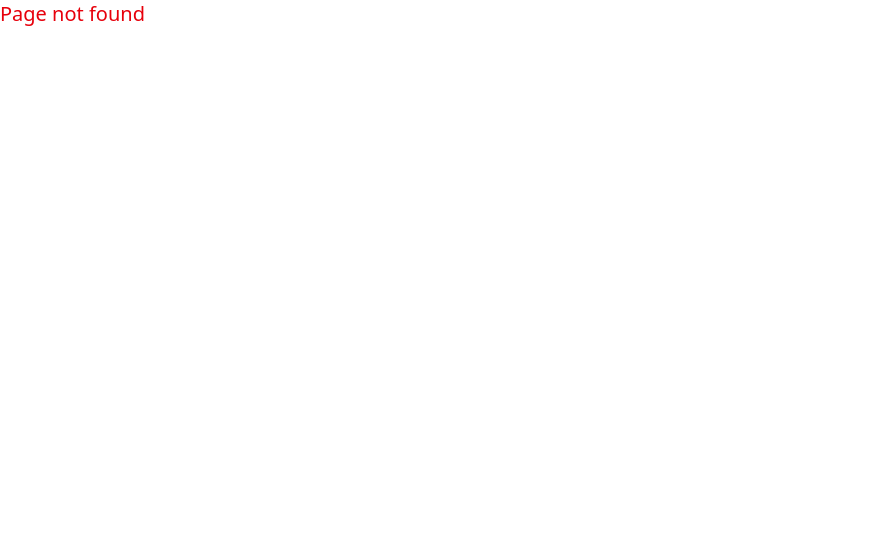
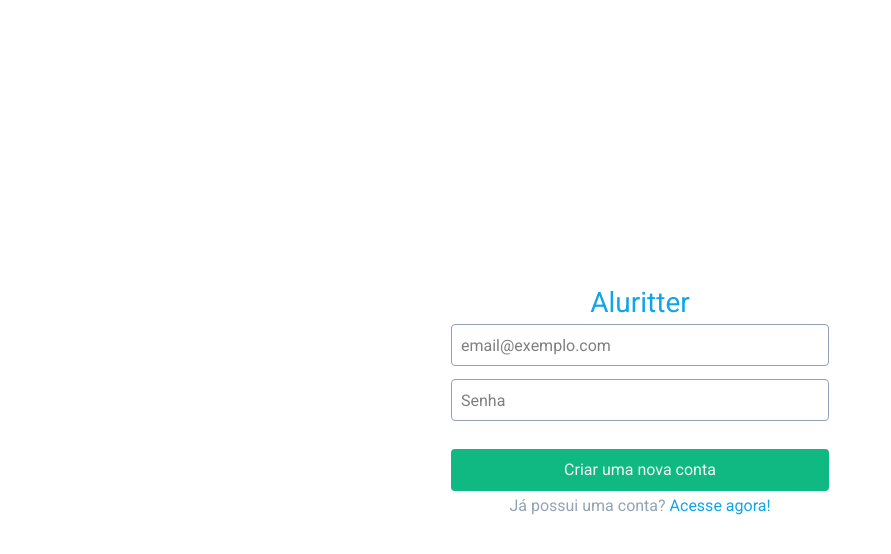
Before and after one commit to omarcosvbn/aluritter, a React (Vite) app: page /signup in a window 1280 px wide. Before the commit this address had no page. Shown: the top 554 px of the page, without its empty margins (0-891 px from the left). Built offline with nearby package versions, Linux system fonts and the light colour scheme.

Commit message:
sign up page

```diff
--- a/package.json
+++ b/package.json
@@ -13,6 +13,7 @@
     "@tailwindcss/vite": "^4.0.15",
     "react": "^19.0.0",
     "react-dom": "^19.0.0",
+    "react-hook-form": "^7.54.2",
     "react-router": "^7.4.0"
   },
   "devDependencies": {
@@ -24,7 +25,7 @@
     "eslint-plugin-react-hooks": "^5.1.0",
     "eslint-plugin-react-refresh": "^0.4.19",
     "globals": "^15.15.0",
-    "tailwindcss": "^4.0.15",
+    "tailwindcss": "^4.0.16",
     "vite": "^6.2.0"
   }
 }
--- a/src/assets/styles/index.css
+++ b/src/assets/styles/index.css
@@ -1 +1,13 @@
-@import "tailwindcss"
+@import url("https://fonts.googleapis.com/css2?family=Roboto&display=swap");
+@import "tailwindcss";
+
+body {
+  font-family: "Roboto", sans-serif;
+}
+
+@theme {
+  --color-primary: rgb(14, 165, 233);
+  --color-secondary: rgb(16, 185, 129);
+  --color-tertiary: rgb(148, 163, 184);
+  --color-quaternary: rgb(241, 245, 249);
+}
--- a/src/pages/Home.jsx
+++ b/src/pages/Home.jsx
@@ -5,7 +5,7 @@ export default function Home() {
   console.log("Home component rendered");
   return (
     <App>
-      <h1 className="text-xl text-sky-600">Hello World</h1>
+      <h1 className="text-xl text-primary">Hello World</h1>
     </App>
   );
 }
--- /dev/null
+++ b/src/pages/SignUp.jsx
@@ -0,0 +1,48 @@
+import { useForm } from "react-hook-form";
+
+export default function SignUp() {
+  const {
+    register,
+    formState: { errors },
+    handleSubmit,
+  } = useForm();
+  const onSubmit = (data) => console.log(data);
+
+  return (
+    <div className="w-screen h-screen flex flex-col items-center justify-center">
+      <h1 className="font-normal text-[28px] text-primary">Aluritter</h1>
+      <form onSubmit={handleSubmit(onSubmit)} className="flex flex-col">
+        <input
+          type="mail"
+          className="w-[378px] h-[42px] border border-tertiary rounded-[4px] p-[9px]"
+          {...register("email", {
+            required: { value: true, message: "An email address is required" },
+            pattern: {
+              value: /^[^\s@]+@[^\s@]+\.[^\s@]+$/,
+              message: "Invalid e-mail",
+            },
+          })}
+          placeholder="email@exemplo.com"
+        />
+        <p className="text-tertiary pt-[3px]">{errors.email?.message}</p>
+        <input
+          type="password"
+          className="w-[378px] h-[42px] border border-tertiary rounded-[4px] p-[9px] mt-[10px]"
+          {...register("password", {
+            required: { value: true, message: "A password is required" },
+          })}
+          placeholder="Senha"
+        />
+        <p className="text-tertiary pt-[3px]">{errors.password?.message}</p>
+        <input
+          type="submit"
+          className="w-[378px] h-[42px] bg-secondary rounded-[4px] text-quaternary mt-[25px]"
+          value="Criar uma nova conta"
+        />
+      </form>
+      <p className="text-tertiary pt-[3px]">
+        Já possui uma conta? <a className="text-primary">Acesse agora!</a>
+      </p>
+    </div>
+  );
+}
--- a/src/pages/index.jsx
+++ b/src/pages/index.jsx
@@ -1,12 +1,14 @@
 import { BrowserRouter as Router, Route, Routes } from "react-router";
 import Home from "./Home";
 import NotFound from "./NotFound";
+import SignUp from "./SignUp";
 
 export default function Pages() {
   return (
     <Router>
       <Routes>
         <Route path="/" element={<Home />} />
+        <Route path="/signup" element={<SignUp />} />
         <Route path="*" element={<NotFound />} />
       </Routes>
     </Router>
--- a/tailwind.config.js
+++ b/tailwind.config.js
@@ -2,10 +2,14 @@
 module.exports = {
   content: ["./index.html", "./src/**/*.{js,ts,jsx,tsx}"],
   theme: {
-    extend: {},
+    extend: {
+      colors: {
+        primary: "rgba(var(--primary), <alpha-value>)",
+      },
+    },
   },
   variants: {
     extend: {},
   },
   plugins: [],
-}
+};
```
Also changed, not shown: 1 other file (tests, documents, lock files or other folders).
